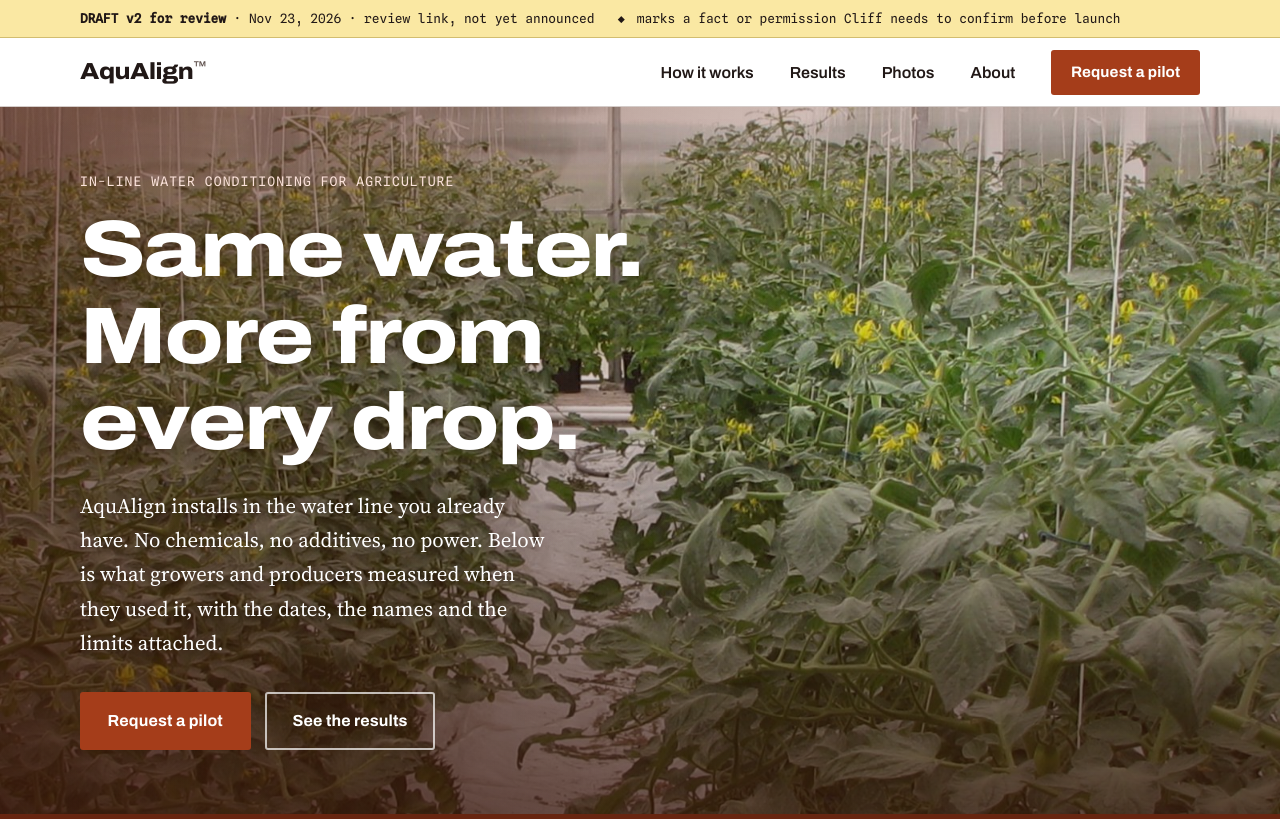
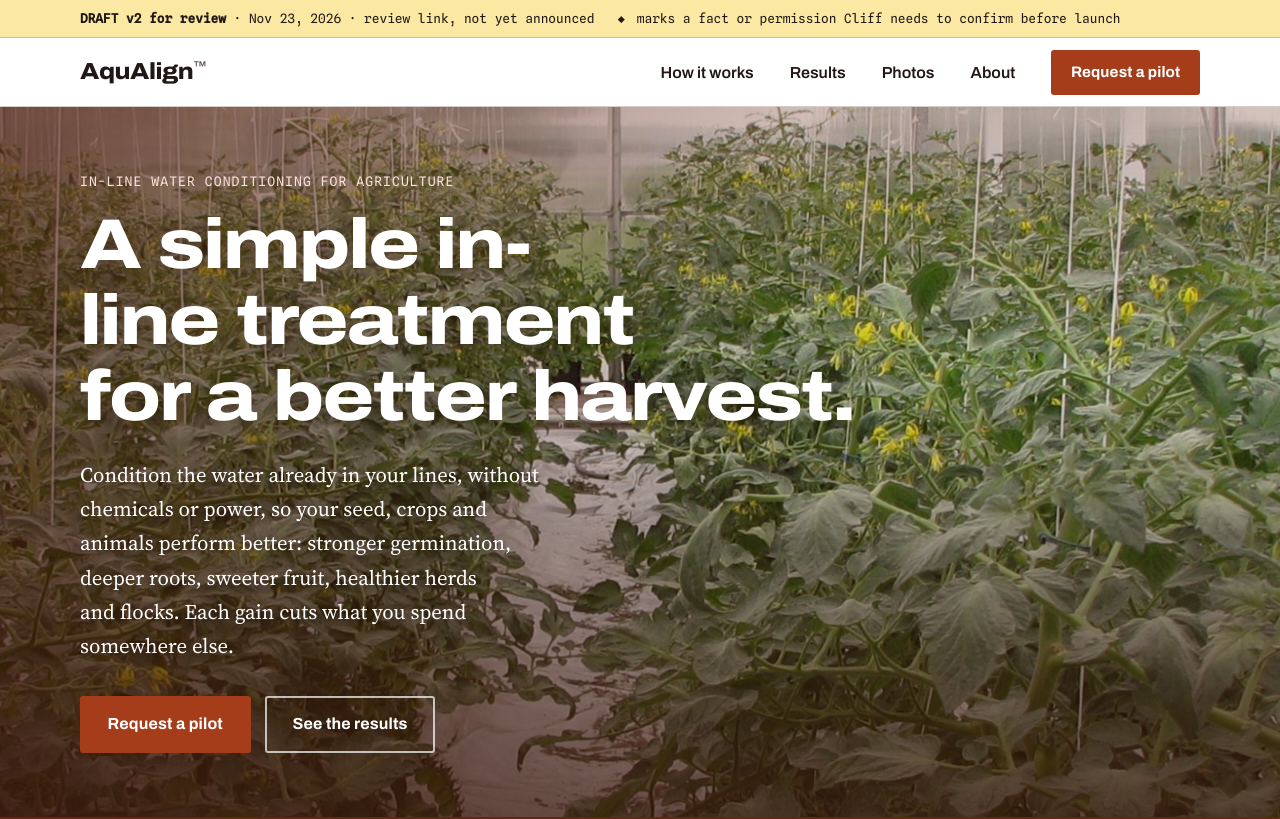
Before and after one commit to DanKnowsAGuy-web/aqualign-site, a plain HTML site: page v2/index.html in a window 1280 px wide. Shown: the top 819 px of the page. Drawn offline with Linux system fonts and the light colour scheme.

Commit message:
v2: new hero headline and subhead
Co-Authored-By: Claude Opus 5.5 <noreply@anthropic.com>
Claude-Session: https://claude.ai/code/session_01LfCeLimwSyKGo8XYqpgdrv

```diff
--- a/v2/index.html
+++ b/v2/index.html
@@ -3,7 +3,7 @@
 <head>
 <meta charset="UTF-8">
 <meta name="viewport" content="width=device-width, initial-scale=1.0">
-<title>AquAlign | Same water. More from every drop.</title>
+<title>AquAlign | A simple in-line treatment for a better harvest</title>
 <meta name="description" content="AquAlign installs in the water line you already have: no chemicals, no additives, no power. The field record from greenhouses, row crops and egg barns, with dates, names and limits.">
 <meta name="robots" content="noindex">
 <link rel="preload" href="fonts/archivo-latin-wdth-normal.woff2" as="font" type="font/woff2" crossorigin>
@@ -45,8 +45,8 @@
   <div class="hero-scrim"></div>
   <div class="wrap hero-inner">
     <span class="kicker">In-line water conditioning for agriculture</span>
-    <h1 class="hero-title" id="hero-title"><span class="line">Same water.</span><span class="line">More from every drop.</span></h1>
-    <p class="hero-sub">AquAlign installs in the water line you already have. No chemicals, no additives, no power. Below is what growers and producers measured when they used it, with the dates, the names and the limits attached.</p>
+    <h1 class="hero-title" id="hero-title"><span class="line">A simple in-line treatment</span><span class="line">for a better harvest.</span></h1>
+    <p class="hero-sub">Condition the water already in your lines, without chemicals or power, so your seed, crops and animals perform better: stronger germination, deeper roots, sweeter fruit, healthier herds and flocks. Each gain cuts what you spend somewhere else.</p>
     <div class="hero-cta">
       <a class="btn btn-clay" href="#pilot">Request a pilot</a>
       <a class="btn btn-ghost" href="#results">See the results</a>
--- a/v2/story.css
+++ b/v2/story.css
@@ -300,3 +300,5 @@
   .scrolly-side .verify, .scroll-hint { display: none; }
   .scrolly .anim-dot { width: 2rem; height: 2rem; font-size: 0.85rem; }
 }
+
+.hero-title { max-width: 18ch; font-size: clamp(2.4rem, 6.2vw, 4.4rem); }
```
